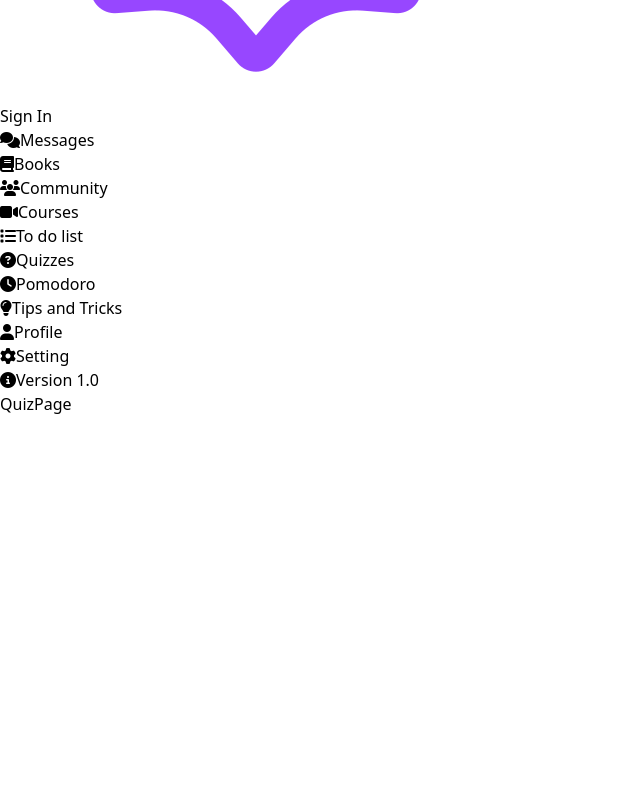
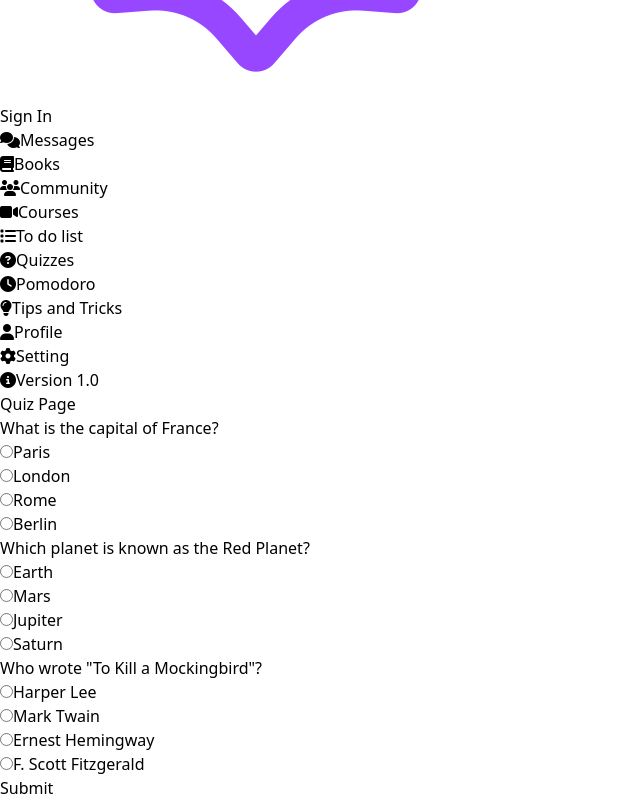
Before and after one commit to uniquepersun/synapse, a React (Vite) app: page /quizzes in a window 1280 px wide. Shown: the part 3167-3967 px from the top of the page, without its empty margins (0-640 px from the left). Before the commit the page ends 3583 px from the top, so only its background shows below. Built offline with nearby package versions, Linux system fonts and the light colour scheme.

Commit message:
The quizpage is ready and working!

```diff
--- a/src/Pages/QuizPage.jsx
+++ b/src/Pages/QuizPage.jsx
@@ -1,9 +1,105 @@
-import React from 'react'
+import React, { useState } from 'react';
+
+const quizzes = [
+  {
+    id: 1,
+    question: 'What is the capital of France?',
+    options: ['Paris', 'London', 'Rome', 'Berlin'],
+    correctAnswer: 'Paris',
+  },
+  {
+    id: 2,
+    question: 'Which planet is known as the Red Planet?',
+    options: ['Earth', 'Mars', 'Jupiter', 'Saturn'],
+    correctAnswer: 'Mars',
+  },
+  {
+    id: 3,
+    question: 'Who wrote "To Kill a Mockingbird"?',
+    options: ['Harper Lee', 'Mark Twain', 'Ernest Hemingway', 'F. Scott Fitzgerald'],
+    correctAnswer: 'Harper Lee',
+  },
+];
 
 const QuizPage = () => {
+  const [answers, setAnswers] = useState({});
+  const [submitted, setSubmitted] = useState(false);
+  const [score, setScore] = useState(0);
+
+  const handleChange = (quizId, option) => {
+    setAnswers(prevAnswers => ({
+      ...prevAnswers,
+      [quizId]: option,
+    }));
+  };
+
+  const handleSubmit = () => {
+    let newScore = 0;
+    quizzes.forEach(quiz => {
+      if (answers[quiz.id] === quiz.correctAnswer) {
+        newScore++;
+      }
+    });
+    setScore(newScore);
+    setSubmitted(true);
+  };
+
+  const handleRedo = () => {
+    setAnswers({});
+    setSubmitted(false);
+    setScore(0);
+  };
+
   return (
-    <div>QuizPage</div>
-  )
-}
+    <div className="p-6 bg-gray-100 min-h-screen">
+      <h1 className="text-4xl font-bold text-purple-700 mb-8 text-center">Quiz Page</h1>
+      <div className="max-w-2xl mx-auto space-y-8">
+        {quizzes.map(quiz => (
+          <div key={quiz.id} className="p-6 bg-white shadow-lg rounded-lg">
+            <h2 className="text-2xl font-semibold text-gray-800 mb-4">{quiz.question}</h2>
+            <ul className="space-y-3">
+              {quiz.options.map((option, index) => (
+                <li key={index}>
+                  <label className="flex items-center space-x-3">
+                    <input
+                      type="radio"
+                      name={`quiz-${quiz.id}`}
+                      value={option}
+                      checked={answers[quiz.id] === option}
+                      onChange={() => handleChange(quiz.id, option)}
+                      className="form-radio h-5 w-5 text-purple-600"
+                      disabled={submitted}
+                    />
+                    <span className="text-gray-700">{option}</span>
+                  </label>
+                </li>
+              ))}
+            </ul>
+          </div>
+        ))}
+      </div>
+      {!submitted ? (
+        <div className="text-center mt-10">
+          <button
+            onClick={handleSubmit}
+            className="px-6 py-3 bg-purple-700 text-white rounded-lg shadow hover:bg-purple-800 transition duration-200"
+          >
+            Submit
+          </button>
+        </div>
+      ) : (
+        <div className="text-center mt-10">
+          <h2 className="text-2xl font-semibold text-gray-800 mb-4">Your Score: {score} / {quizzes.length}</h2>
+          <button
+            onClick={handleRedo}
+            className="px-6 py-3 bg-purple-700 text-white rounded-lg shadow hover:bg-purple-800 transition duration-200"
+          >
+            Redo Quiz
+          </button>
+        </div>
+      )}
+    </div>
+  );
+};
 
-export default QuizPage
+export default QuizPage;
```
